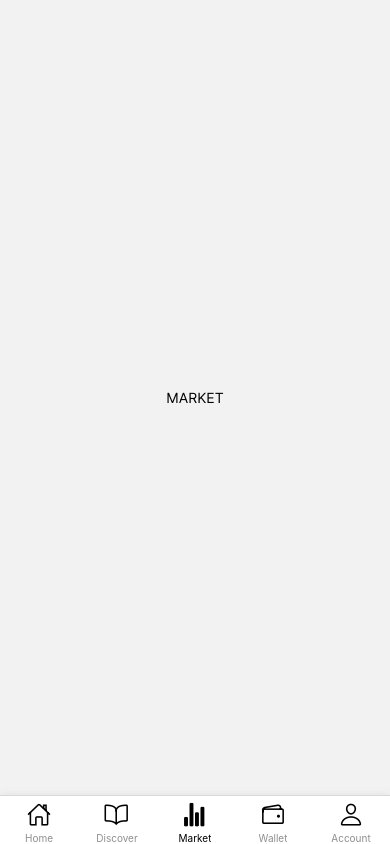
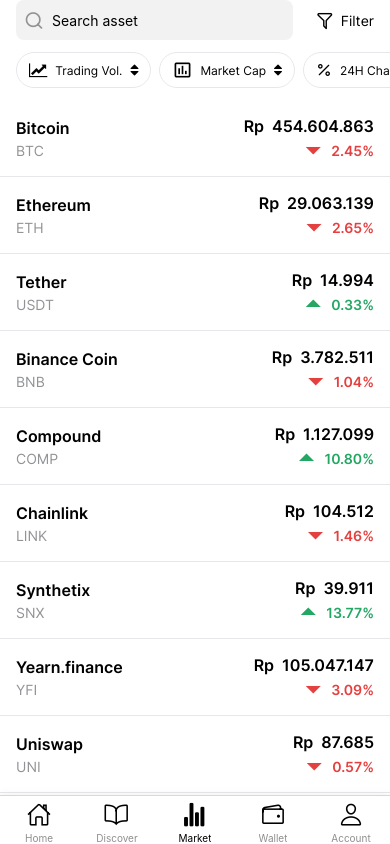
Before and after one commit to kevinlie19/crypto-mobile, a React Native app: screen /Market in a window 390 px wide. Built offline with nearby package versions, Linux system fonts and the light colour scheme.

Commit message:
Update MarketScreen

```diff
--- a/src/components/CurrencyList.tsx
+++ b/src/components/CurrencyList.tsx
@@ -43,7 +43,7 @@
               size={36}
               style={{ marginVertical: -8 }}
             />
-            <Text color={isMinus ? 'down' : 'up'}>
+            <Text variant="semiBold" color={isMinus ? 'down' : 'up'}>
               {formattedPercentage(
                 numberToPercentage({ num: Number(data.price.day) }),
               )}
--- a/src/screens/MarketScreen.tsx
+++ b/src/screens/MarketScreen.tsx
@@ -1,20 +1,77 @@
 import React from 'react';
-import { StyleSheet, View } from 'react-native';
+import { FlatList, SafeAreaView, StyleSheet, View } from 'react-native';
+import AntDesignIcon from 'react-native-vector-icons/AntDesign';
+import FeatherIcon from 'react-native-vector-icons/Feather';
 
-import { Text } from '../core-ui';
+import { Text, TextInput } from '../core-ui';
+import { CurrencyList, ScrollingSorts } from '../components';
+import { COLORS } from '../constants';
+import { MOCK_CURRENCY_DATA } from '../constants/mockData';
+import { SupportedCryptoCurrencies } from '../hooks/useQueryCryptoList';
+import { CryptoCurrencyPrice } from '../hooks/useQueryCryptoPrice';
+
+export type CombinedCurrencyData = SupportedCryptoCurrencies & {
+  price: CryptoCurrencyPrice;
+};
 
 export function MarketScreen() {
+  // Cannot bypass cors error on react native, so the data is all dummy from real pintu public api data
   return (
-    <View style={styles.container}>
-      <Text>MARKET</Text>
-    </View>
+    <SafeAreaView style={styles.container}>
+      <View style={styles.header}>
+        <TextInput
+          containerStyle={styles.textInputContainer}
+          placeholder="Search asset"
+          leftIcon={
+            <FeatherIcon
+              name="search"
+              color={COLORS.icon.searchIcon}
+              size={20}
+            />
+          }
+        />
+        <View style={styles.filterContainer}>
+          <AntDesignIcon name="filter" size={20} />
+          <Text>Filter</Text>
+        </View>
+      </View>
+      <View>
+        <ScrollingSorts />
+      </View>
+      <FlatList
+        data={MOCK_CURRENCY_DATA}
+        keyExtractor={(item) => item.currencySymbol}
+        renderItem={({ item }) => {
+          return <CurrencyList data={item} />;
+        }}
+      />
+    </SafeAreaView>
   );
 }
 
 const styles = StyleSheet.create({
   container: {
     flex: 1,
+    backgroundColor: COLORS.primaryBackgroundColor,
+  },
+  header: {
+    flexDirection: 'row',
     alignItems: 'center',
-    justifyContent: 'center',
+    paddingHorizontal: 16,
+    gap: 12,
+    marginBottom: 12,
+  },
+  textInputContainer: {
+    flex: 4,
+  },
+  filterContainer: {
+    flex: 1,
+    flexDirection: 'row',
+    alignItems: 'center',
+    justifyContent: 'flex-end',
+    gap: 6,
+  },
+  filterText: {
+    fontWeight: '700',
   },
 });
```
